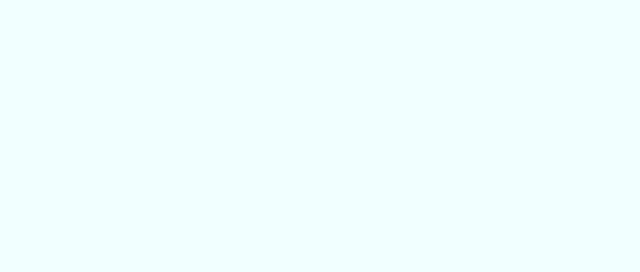
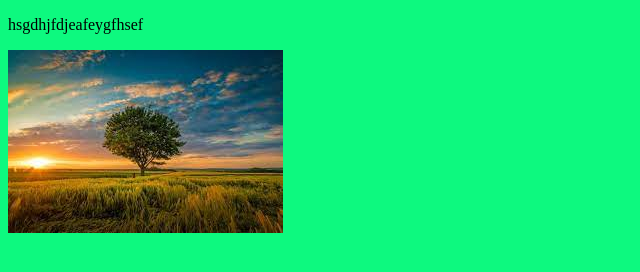
Before and after one commit to SaraoSouz/aula-git, a plain HTML site: page index.html in a window 1280 px wide. Shown: the whole page, without its empty margins (0-640 px from the left). Drawn offline with Linux system fonts and the light colour scheme.

Commit message:
adicionando imagem ao projeto

```diff
--- a/estilo.css
+++ b/estilo.css
@@ -1,3 +1,3 @@
 body{
-    background-color: azure;
+    background-color: rgb(13, 249, 127);
 }
--- a/index.html
+++ b/index.html
@@ -8,5 +8,7 @@
 </head>
 <body>
 
+    <p>hsgdhjfdjeafeygfhsef</p>
+    <img src="download.jpg" alt="">
 </body>
 </html>
```
Also changed, not shown: download.jpg (added).
